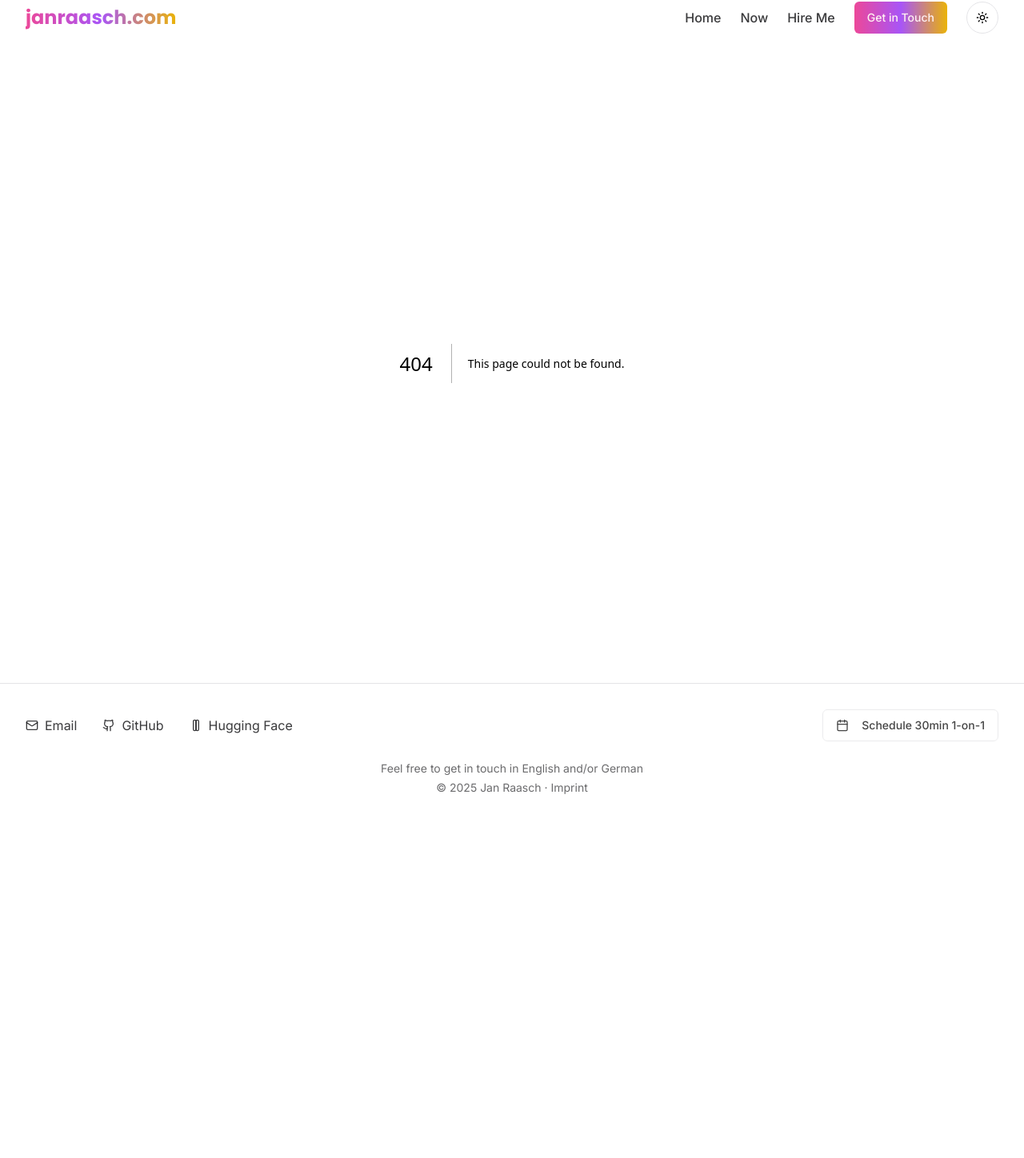
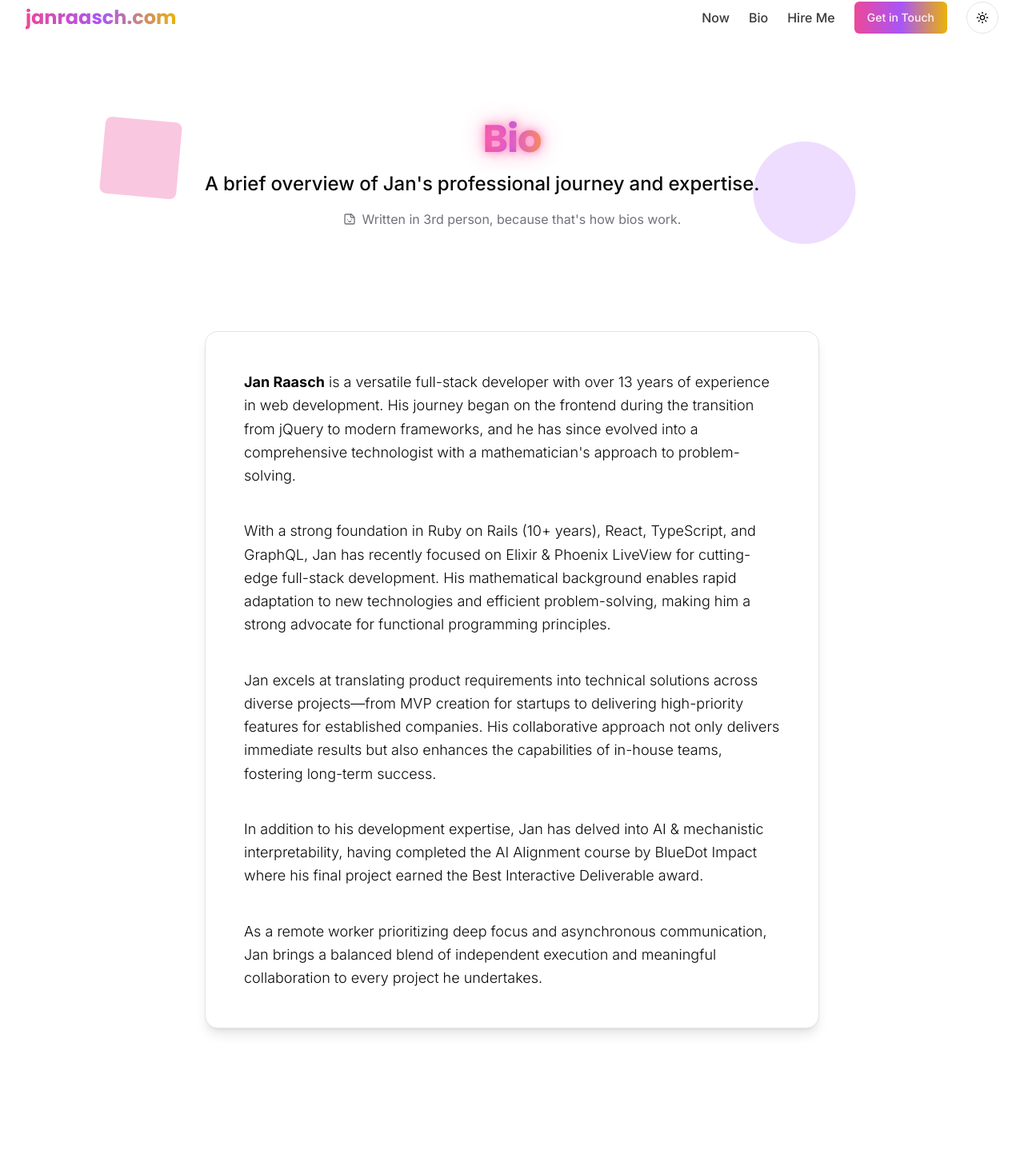
Before and after one commit to janraasch/janraaschcom-vibrant, a Next.js app: page /bio in a window 1280 px wide. Before the commit this address had no page. Shown: the part 10-1458 px from the top of the page at 80% size. Before the commit the page ends 1037 px from the top, so only its background shows below. Built offline with nearby package versions, Linux system fonts and the light colour scheme.

Commit message:
feat: add bio page

```diff
--- /dev/null
+++ b/app/bio/page.tsx
@@ -0,0 +1,109 @@
+import GeometricShapes from "@/components/geometric-shapes"
+import { MotionDiv } from "@/components/use-client-motion"
+import AnimatedText from "@/components/animated-text"
+import CTASection from "@/components/sections/cta-section"
+import { StickerIcon } from "lucide-react"
+
+export default function BioPage() {
+  return (
+    <div className="relative">
+      <GeometricShapes />
+
+      {/* Hero Section */}
+      <section className="relative pt-16 md:pt-24 pb-16">
+        <div className="container px-4 md:px-6">
+          <div className="max-w-3xl mx-auto text-center">
+            <MotionDiv initial={{ opacity: 0, y: 20 }} animate={{ opacity: 1, y: 0 }} transition={{ duration: 0.5 }}>
+              <h1 className="text-4xl md:text-5xl font-bold tracking-tight font-heading mb-4">
+                <span className="gradient-text text-glow">Bio</span>
+              </h1>
+            </MotionDiv>
+            <AnimatedText
+              text="A brief overview of Jan's professional journey and expertise."
+              className="text-xl md:text-2xl font-medium"
+              once
+            />
+            <MotionDiv
+              initial={{ opacity: 0, y: 20 }}
+              animate={{ opacity: 1, y: 0 }}
+              transition={{ delay: 0.4, duration: 0.5 }}
+              className="flex items-center justify-center gap-2 mt-4 text-muted-foreground"
+            >
+              <StickerIcon className="h-4 w-4 hidden sm:inline" />
+              <span>Written in 3rd person, because that's how bios work.</span>
+            </MotionDiv>
+          </div>
+        </div>
+      </section>
+
+      {/* Bio Content */}
+      <section className="py-8 md:py-16 relative">
+        <div className="container px-4 md:px-6">
+          <div className="max-w-3xl mx-auto">
+            <div className="bg-card border border-border rounded-2xl shadow-lg p-8 md:p-12 space-y-10">
+              <MotionDiv
+                initial={{ opacity: 0, y: 20 }}
+                whileInView={{ opacity: 1, y: 0 }}
+                transition={{ duration: 0.5 }}
+                viewport={{ once: true }}
+              >
+                <p className="text-lg text-foreground leading-relaxed font-light font-sans">
+                  <span className="font-bold">Jan Raasch</span> is a versatile full-stack developer with over 13 years of experience in web development. His journey began on the frontend during the transition from jQuery to modern frameworks, and he has since evolved into a comprehensive technologist with a mathematician's approach to problem-solving.
+                </p>
+              </MotionDiv>
+
+              <MotionDiv
+                initial={{ opacity: 0, y: 20 }}
+                whileInView={{ opacity: 1, y: 0 }}
+                transition={{ duration: 0.5, delay: 0.1 }}
+                viewport={{ once: true }}
+              >
+                <p className="text-lg text-foreground leading-relaxed font-light font-sans">
+                  With a strong foundation in Ruby on Rails (10+ years), React, TypeScript, and GraphQL, Jan has recently focused on Elixir & Phoenix LiveView for cutting-edge full-stack development. His mathematical background enables rapid adaptation to new technologies and efficient problem-solving, making him a strong advocate for functional programming principles.
+                </p>
+              </MotionDiv>
+
+              <MotionDiv
+                initial={{ opacity: 0, y: 20 }}
+                whileInView={{ opacity: 1, y: 0 }}
+                transition={{ duration: 0.5, delay: 0.2 }}
+                viewport={{ once: true }}
+              >
+                <p className="text-lg text-foreground leading-relaxed font-light font-sans">
+                  Jan excels at translating product requirements into technical solutions across diverse projects—from MVP creation for startups to delivering high-priority features for established companies. His collaborative approach not only delivers immediate results but also enhances the capabilities of in-house teams, fostering long-term success.
+                </p>
+              </MotionDiv>
+
+              <MotionDiv
+                initial={{ opacity: 0, y: 20 }}
+                whileInView={{ opacity: 1, y: 0 }}
+                transition={{ duration: 0.5, delay: 0.3 }}
+                viewport={{ once: true }}
+              >
+                <p className="text-lg text-foreground leading-relaxed font-light font-sans">
+                In addition to his development expertise, Jan has delved into AI & mechanistic interpretability, having completed the AI Alignment course by BlueDot Impact where his final project earned the Best Interactive Deliverable award.
+                </p>
+              </MotionDiv>
+
+              <MotionDiv
+                initial={{ opacity: 0, y: 20 }}
+                whileInView={{ opacity: 1, y: 0 }}
+                transition={{ duration: 0.5, delay: 0.4 }}
+                viewport={{ once: true }}
+              >
+                <p className="text-lg text-foreground leading-relaxed font-light font-sans">
+                  As a remote worker prioritizing deep focus and asynchronous communication, Jan brings a balanced blend of independent execution and meaningful collaboration to every project he undertakes.
+                </p>
+              </MotionDiv>
+            </div>
+          </div>
+        </div>
+      </section>
+
+      <CTASection
+        headline="Work with Jan"
+        description="Interested in collaborating on a project or learning more about Jan's services?"
+      />
+    </div>
+  )
+}
--- a/components/navbar.tsx
+++ b/components/navbar.tsx
@@ -44,8 +44,8 @@ export default function Navbar() {
             animate={{ opacity: 1, y: 0 }}
             transition={{ duration: 0.5, delay: 0.1 }}
           >
-            <Link href="/" className="text-foreground/80 hover:text-foreground transition-colors font-medium">
-              Home
+            <Link href="/now" className="text-foreground/80 hover:text-foreground transition-colors font-medium">
+              Now
             </Link>
           </MotionDiv>
           <MotionDiv
@@ -53,8 +53,8 @@ export default function Navbar() {
             animate={{ opacity: 1, y: 0 }}
             transition={{ duration: 0.5, delay: 0.2 }}
           >
-            <Link href="/now" className="text-foreground/80 hover:text-foreground transition-colors font-medium">
-              Now
+            <Link href="/bio" className="text-foreground/80 hover:text-foreground transition-colors font-medium">
+              Bio
             </Link>
           </MotionDiv>
           <MotionDiv
@@ -117,6 +117,13 @@ export default function Navbar() {
                 Now
               </Link>
               <Link
+                href="/bio"
+                className="py-2 text-foreground/80 hover:text-foreground transition-colors font-medium"
+                onClick={() => setIsOpen(false)}
+              >
+                Bio
+              </Link>
+              <Link
                 href="/hire-me"
                 className="py-2 text-foreground/80 hover:text-foreground transition-colors font-medium"
                 onClick={() => setIsOpen(false)}
```
